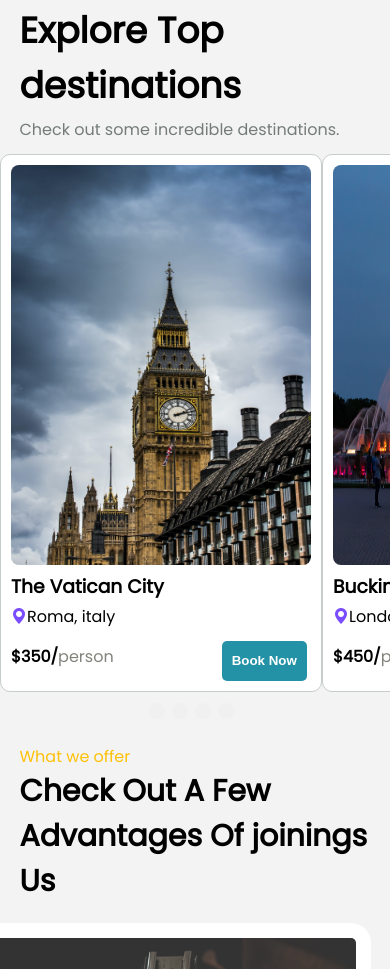
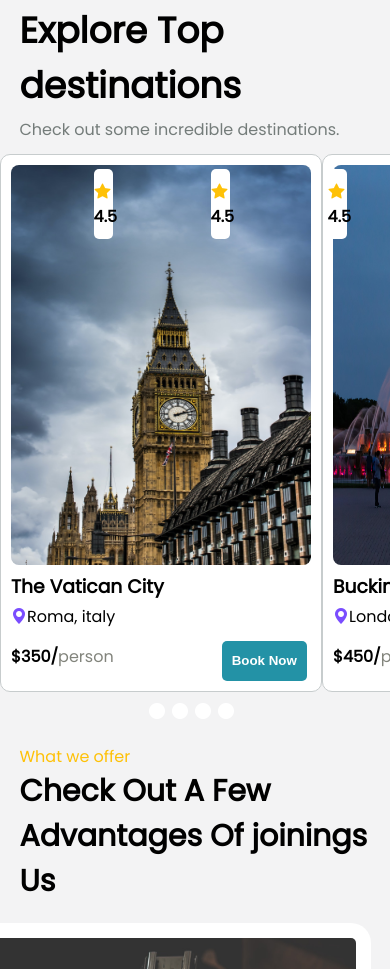
Before and after one commit to Ivan-Sortino/PaginaViajes, a plain HTML site: page index.html in a window 390 px wide. Shown: the part 1065-2034 px from the top of the page. Drawn offline with nearby package versions, Linux system fonts and the light colour scheme; a web font is replaced by a local one.

Commit message:
Terminado(sin responsive)3.0

```diff
--- a/estilo.css
+++ b/estilo.css
@@ -242,14 +242,50 @@ form button{
 }
 .bolitas i{
     margin-right: 7px;
-    color: #f0f0f1;
+    color: white;
     cursor: pointer;
 }
 .bolitas i:hover{
     transition: .5s;
     color: #2392a6;
 }
-
+.estrella1{
+    position: absolute;
+    right: 71%;
+    padding: 10px 0px;
+    width: 5%;
+    text-align: center;
+    border-style: none;
+    border-radius: 5px;
+    background-color: white;
+    font-weight: 700;
+}
+.estrella1 i, .estrella2 i, .estrella3 i{
+    color: #fec107;
+    margin-right: 10%;
+}
+.estrella2{
+    position: absolute;
+    right: 41%;
+    padding: 10px 0px;
+    width: 5%;
+    text-align: center;
+    border-style: none;
+    border-radius: 5px;
+    background-color: white;
+    font-weight: 700;
+}
+.estrella3{
+    position: absolute;
+    right: 11%;
+    padding: 10px 0px;
+    width: 5%;
+    text-align: center;
+    border-style: none;
+    border-radius: 5px;
+    background-color: white;
+    font-weight: 700;
+}
                                   /* VENTAJAS */
 .what{
     margin-top: 5%;
--- a/index.html
+++ b/index.html
@@ -82,6 +82,7 @@
 
             <div class="cards">
                 <div class="tarjeta">
+                    <p class="estrella1"><i class="bi bi-star-fill"></i>4.5</p>
                     <img src="./img/Tarjeta1.jpg" alt="">
                     <h3>The Vatican City</h3>
                     <p><i class="bi bi-geo-alt-fill"></i>Roma, italy</p>
@@ -92,6 +93,7 @@
                 </div>
 
                 <div class="tarjeta">
+                    <p class="estrella2"><i class="bi bi-star-fill"></i>4.5</p>
                     <img src="./img/Tarjeta2.jpg" alt="">
                     <h3>Buckingham Palace</h3>
                     <p><i class="bi bi-geo-alt-fill"></i>London, England</p>
@@ -104,6 +106,7 @@
 
 
                 <div class="tarjeta">
+                    <p class="estrella3"><i class="bi bi-star-fill"></i>4.5</p>
                     <img src="./img/Tarjeta3.jpg" alt="">
                     <h3>United Arab Emirates</h3>
                     <p><i class="bi bi-geo-alt-fill"></i>Dubai</p>
```
